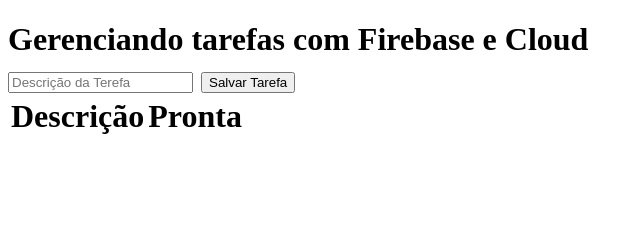
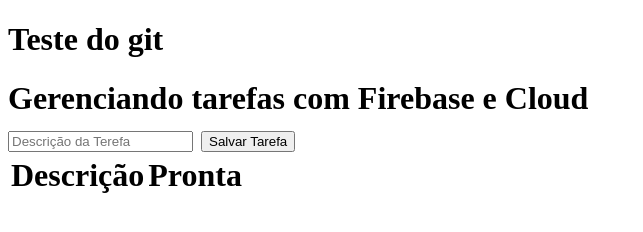
Before and after one commit to FernandoAlbani/N2, a plain HTML site: page gerenciador_de_tarefas/index.html in a window 1280 px wide. Shown: the whole page, without its empty margins (0-643 px from the left). Drawn offline with Linux system fonts and the light colour scheme; no server answers.

Commit message:
comitado ajuste

```diff
--- a/gerenciador_de_tarefas/index.html
+++ b/gerenciador_de_tarefas/index.html
@@ -20,6 +20,7 @@
 </head>
 <body>
 <div>
+    <h1>Teste do git</h1>
 <h1>
     Gerenciando tarefas com Firebase e Cloud
     <div class="formulario">
```
